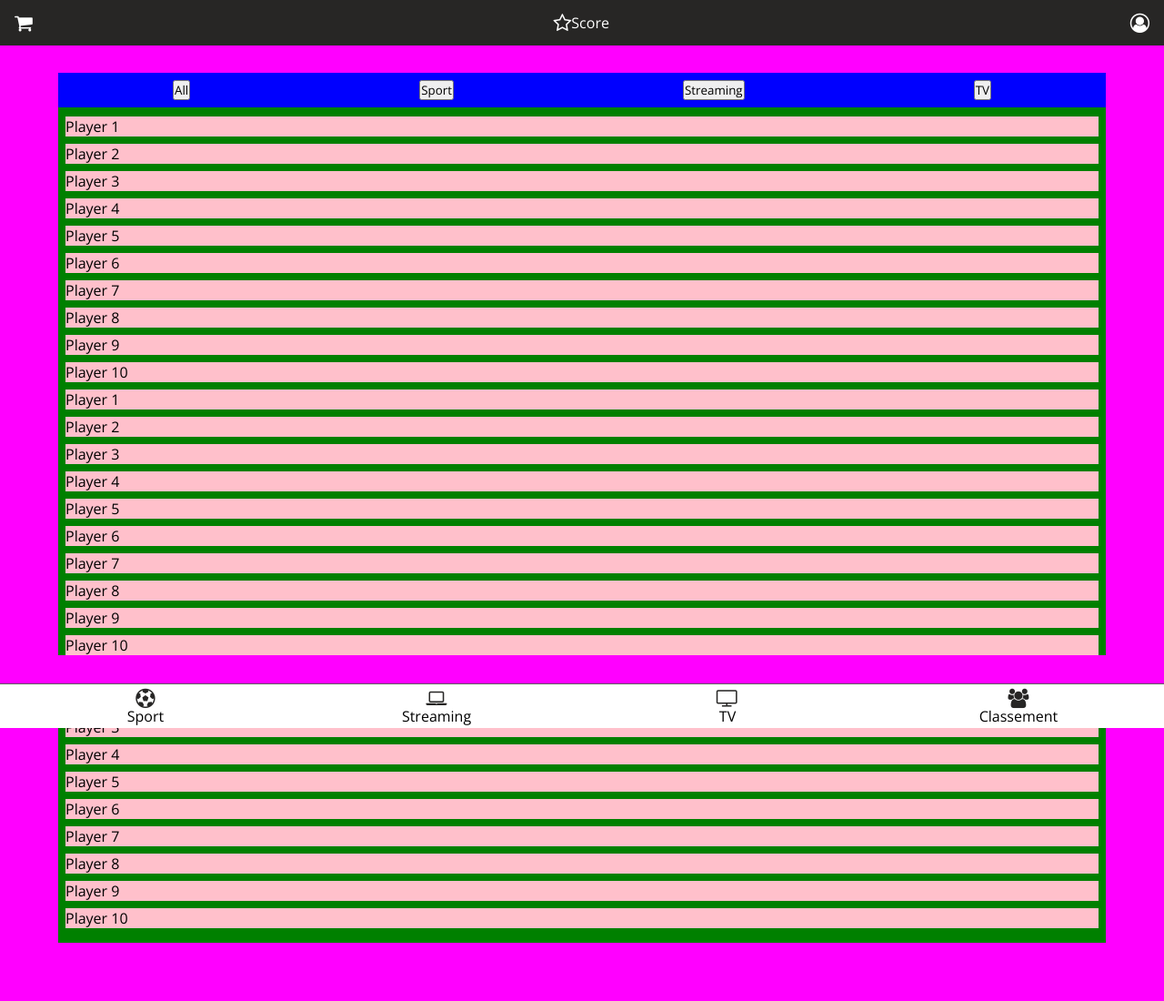
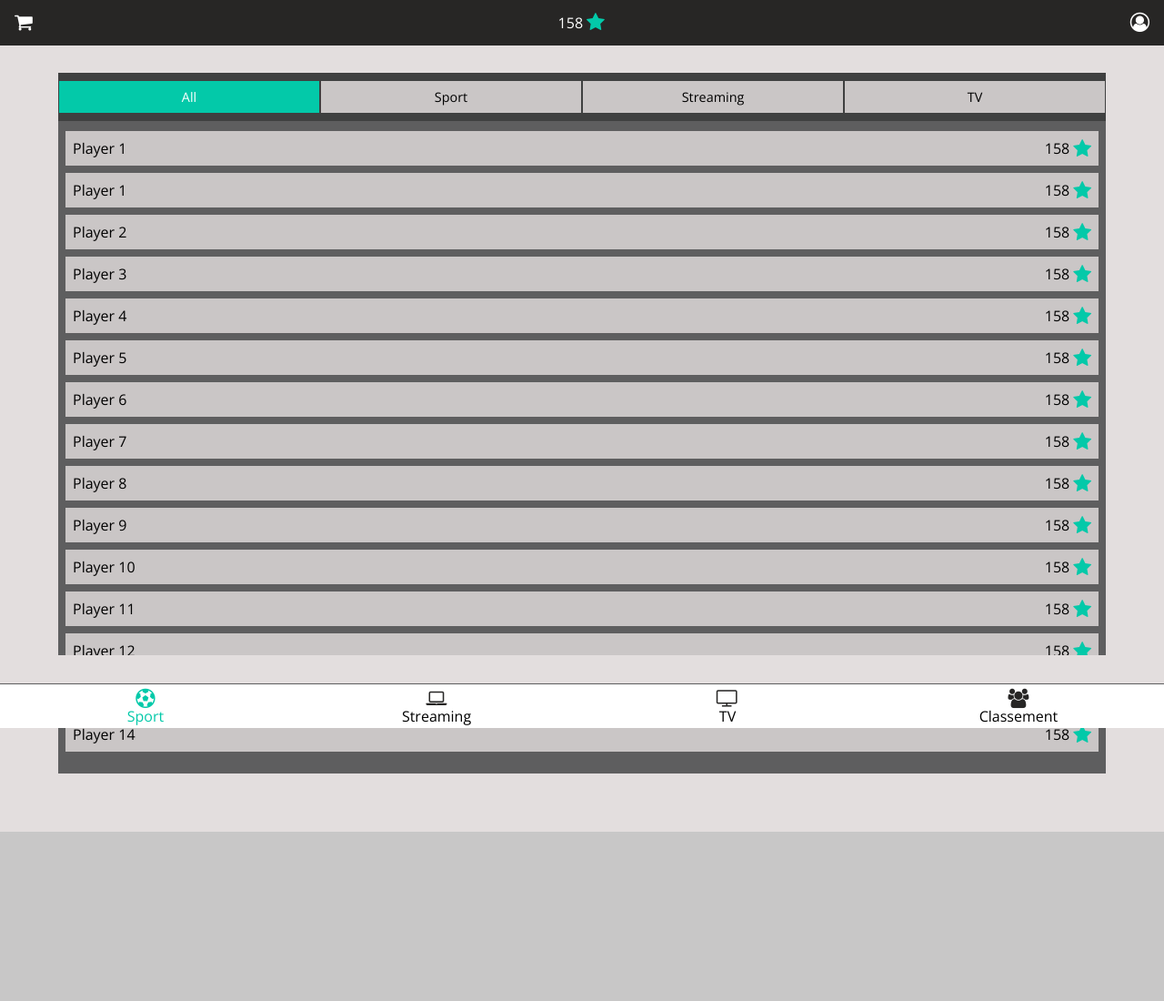
Before and after one commit to kelianaylek/fil_rouge, a PHP site: page /leaderbord.html in a window 1280 px wide. Shown: the whole page at 91% size. After the commit the page ends 914 px from the top, so only its background shows below. Run offline with PHP 8.4, Linux system fonts and the light colour scheme.

Commit message:
ADD - Style sur la page du leaderbord

```diff
--- a/css/style.css
+++ b/css/style.css
@@ -23,6 +23,13 @@ header nav a {
     text-align: center;
     padding: 14px 16px;
     text-decoration: none;
+    display: flex;
+    align-items: center;
+}
+
+header nav .fa-star {
+    color: rgba(3, 201, 169, 1);
+    padding-left: 4px;
 }
 
 /* btn de recherche */
@@ -166,10 +173,26 @@ footer nav a {
     width: 25%;
 }
 
+footer nav a:first-child {
+    color: rgba(3, 201, 169, 1);
+}
+
+footer nav a:hover {
+    color: rgba(3, 201, 169, 1);
+}
+
 footer nav a .iconeFooter {
     display: block;
     text-align: center;
     color: #272625;
+}
+
+footer nav a:first-child .iconeFooter {
+    color: rgba(3, 201, 169, 1);
+}
+
+footer nav a .iconeFooter:hover {
+    color: rgba(3, 201, 169, 1);
 }
 
 /* main content page sondage */
@@ -255,14 +278,14 @@ footer nav a .iconeFooter {
 
 /* main page leaderbord */
 .mainPageLeaderbord section {
-    background-color: magenta;
+    background-color: #e3dede;
     padding: 6vh 0 8vh 0;
     width: 100%;
     top: 0vh;
 }
 
 .beyondLeaderbord {
-    background-color: magenta;
+    background-color: #e3dede;
     padding: 5vh;
     z-index: 1;
     position: fixed;
@@ -270,7 +293,7 @@ footer nav a .iconeFooter {
 }
 
 .bellowLeaderbord {
-    background-color: magenta;
+    background-color: #e3dede;
     padding: 5vh;
     z-index: 1;
     position: fixed;
@@ -280,12 +303,12 @@ footer nav a .iconeFooter {
 }
 
 .mainPageLeaderbord .leaderbord {
-    background-color: green;
+    background-color: #5e5e5f;
     margin-top: 4vh;
 }
 
 .mainPageLeaderbord .leaderbord>div:first-child {
-    background-color: blue;
+    background-color: #3f4040;
     display: flex;
     justify-content: space-around;
     position: fixed;
@@ -294,13 +317,37 @@ footer nav a .iconeFooter {
 
 .mainPageLeaderbord .leaderbord>div:first-child button {
     margin: 1vh 0 1vh 0;
+    width: 25%;
+    outline: none;
+    border: 1px solid #3f4040;
+    padding: 8px 8px;
+    font-size: 0.9em;
+    background-color: #cac6c6;
+}
+
+.mainPageLeaderbord .leaderbord>div:first-child button:hover,
+.mainPageLeaderbord .leaderbord>div:first-child button:first-child {
+    background-color: rgba(3, 201, 169, 1);
+    color: #fff;
 }
 
 .mainPageLeaderbord .leaderbord>div:last-child {
-    padding: 6vh 1vh 1vh 1vh;
+    padding: 8vh 1vh 1vh 1vh;
 }
 
 .mainPageLeaderbord .leaderbord>div:last-child div {
-    background-color: pink;
+    background-color: #cac6c6;
     margin-bottom: 1vh;
+    display: flex;
+    justify-content: space-between;
+    padding: 1vh;
 }
+
+.mainPageLeaderbord .leaderbord>div:last-child div:last-child {
+    margin-bottom: 2vh;
+}
+
+.mainPageLeaderbord .leaderbord>div:last-child div i {
+    color: rgba(3, 201, 169, 1);
+    padding-left: 4px;
+}
--- a/index.html
+++ b/index.html
@@ -19,7 +19,7 @@
     <header>
         <nav>
             <a href=""><i class="fa fa-shopping-cart fa-lg" aria-hidden="true"></i></a>
-            <a href=""><i class="fa fa-star-o fa-lg" aria-hidden="true"></i>Score</a>
+            <a href="">158<i class="fa fa-star fa-lg" aria-hidden="true"></i></a>
             <a href=""><i class="fa fa-user-circle-o fa-lg" aria-hidden="true"></i></a>
         </nav>
         <!-- Bouton pour rechercher un pari -->
--- a/leaderbord.html
+++ b/leaderbord.html
@@ -19,7 +19,7 @@
     <header>
         <nav>
             <a href=""><i class="fa fa-shopping-cart fa-lg" aria-hidden="true"></i></a>
-            <a href=""><i class="fa fa-star-o fa-lg" aria-hidden="true"></i>Score</a>
+            <a href="">158<i class="fa fa-star fa-lg" aria-hidden="true"></i></a>
             <a href=""><i class="fa fa-user-circle-o fa-lg" aria-hidden="true"></i>
             </a>
         </nav>
@@ -36,36 +36,66 @@
                     <button>TV</button>
                 </div>
                 <div>
-                    <div>Player 1</div>
-                    <div>Player 2</div>
-                    <div>Player 3</div>
-                    <div>Player 4</div>
-                    <div>Player 5</div>
-                    <div>Player 6</div>
-                    <div>Player 7</div>
-                    <div>Player 8</div>
-                    <div>Player 9</div>
-                    <div>Player 10</div>
-                    <div>Player 1</div>
-                    <div>Player 2</div>
-                    <div>Player 3</div>
-                    <div>Player 4</div>
-                    <div>Player 5</div>
-                    <div>Player 6</div>
-                    <div>Player 7</div>
-                    <div>Player 8</div>
-                    <div>Player 9</div>
-                    <div>Player 10</div>
-                    <div>Player 1</div>
-                    <div>Player 2</div>
-                    <div>Player 3</div>
-                    <div>Player 4</div>
-                    <div>Player 5</div>
-                    <div>Player 6</div>
-                    <div>Player 7</div>
-                    <div>Player 8</div>
-                    <div>Player 9</div>
-                    <div>Player 10</div>
+                    <div>
+                        <p>Player 1</p>
+                        <p>158<i class="fa fa-star fa-lg" aria-hidden="true"></i></p>
+                    </div>
+                    <div>
+                        <p>Player 1</p>
+                        <p>158<i class="fa fa-star fa-lg" aria-hidden="true"></i></p>
+                    </div>
+                    <div>
+                        <p>Player 2</p>
+                        <p>158<i class="fa fa-star fa-lg" aria-hidden="true"></i></p>
+                    </div>
+                    <div>
+                        <p>Player 3</p>
+                        <p>158<i class="fa fa-star fa-lg" aria-hidden="true"></i></p>
+                    </div>
+                    <div>
+                        <p>Player 4</p>
+                        <p>158<i class="fa fa-star fa-lg" aria-hidden="true"></i></p>
+                    </div>
+                    <div>
+                        <p>Player 5</p>
+                        <p>158<i class="fa fa-star fa-lg" aria-hidden="true"></i></p>
+                    </div>
+                    <div>
+                        <p>Player 6</p>
+                        <p>158<i class="fa fa-star fa-lg" aria-hidden="true"></i></p>
+                    </div>
+                    <div>
+                        <p>Player 7</p>
+                        <p>158<i class="fa fa-star fa-lg" aria-hidden="true"></i></p>
+                    </div>
+                    <div>
+                        <p>Player 8</p>
+                        <p>158<i class="fa fa-star fa-lg" aria-hidden="true"></i></p>
+                    </div>
+                    <div>
+                        <p>Player 9</p>
+                        <p>158<i class="fa fa-star fa-lg" aria-hidden="true"></i></p>
+                    </div>
+                    <div>
+                        <p>Player 10</p>
+                        <p>158<i class="fa fa-star fa-lg" aria-hidden="true"></i></p>
+                    </div>
+                    <div>
+                        <p>Player 11</p>
+                        <p>158<i class="fa fa-star fa-lg" aria-hidden="true"></i></p>
+                    </div>
+                    <div>
+                        <p>Player 12</p>
+                        <p>158<i class="fa fa-star fa-lg" aria-hidden="true"></i></p>
+                    </div>
+                    <div>
+                        <p>Player 13</p>
+                        <p>158<i class="fa fa-star fa-lg" aria-hidden="true"></i></p>
+                    </div>
+                    <div>
+                        <p>Player 14</p>
+                        <p>158<i class="fa fa-star fa-lg" aria-hidden="true"></i></p>
+                    </div>
                 </div>
             </div>
         </section>
--- a/sondage.html
+++ b/sondage.html
@@ -18,8 +18,7 @@
         <nav>
             <a href="index.html"><i class="fa fa-chevron-left" aria-hidden="true"></i></a>
             <a href=""><i class="fa fa-shopping-cart fa-lg" aria-hidden="true"></i></a>
-
-            <a href=""><i class="fa fa-star-o fa-lg" aria-hidden="true"></i>Score</a>
+            <a href="">158<i class="fa fa-star fa-lg" aria-hidden="true"></i></a>
             <a href=""><i class="fa fa-user-circle-o fa-lg" aria-hidden="true"></i>
             </a>
         </nav>
```
